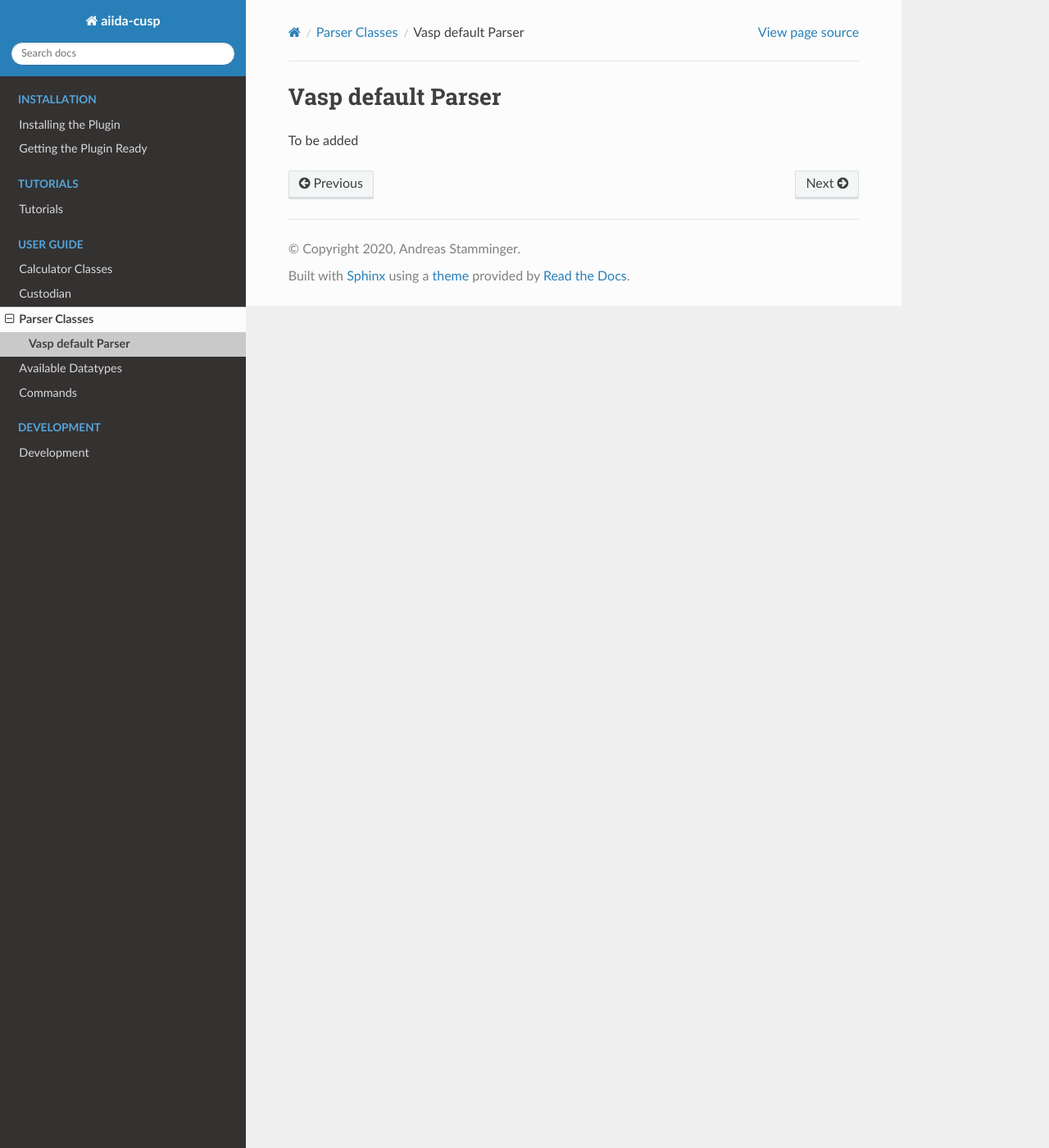
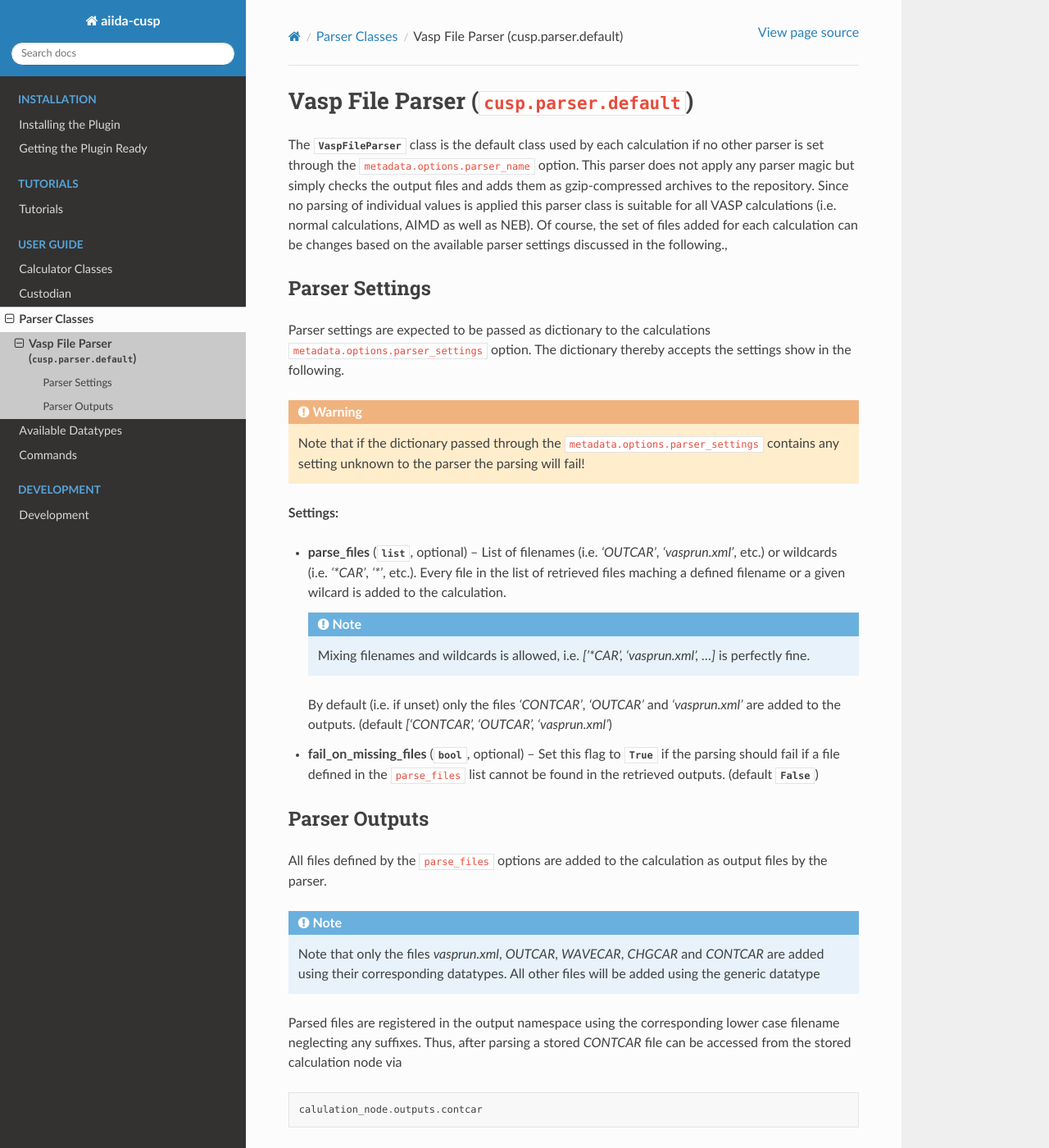
Before and after one commit to aiida-cusp/aiida-cusp, a Sphinx documentation site: the page built from docs/source/user_guide/parsers/vasp_file_parser.rst, in a window 1280 px wide and 1400 px high. Shown: the whole window at 82% size. Built offline with Sphinx 7.4.7 and the Read the Docs theme 2.0.0, drawn with Linux system fonts in a browser that asks for light colours; some of the changed text lies outside the part shown.

Commit message:
Add first version of VaspFileParser documentation

```diff
--- a/docs/source/user_guide/parsers/vasp_file_parser.rst
+++ b/docs/source/user_guide/parsers/vasp_file_parser.rst
@@ -1,4 +1,72 @@
-Vasp default Parser
-===================
+Vasp File Parser (``cusp.parser.default``)
+==========================================
 
-To be added
+The :class:`~aiida_cusp.parsers.vasp_file_parser.VaspFileParser` class is the default class used by each calculation if no other parser is set through the ``metadata.options.parser_name`` option.
+This parser does not apply any parser magic but simply checks the output files and adds them as gzip-compressed archives to the repository.
+Since no parsing of individual values is applied this parser class is suitable for all VASP calculations (i.e. normal calculations, AIMD as well as NEB).
+Of course, the set of files added for each calculation can be changes based on the available parser settings discussed in the following.,
+
+Parser Settings
+---------------
+
+Parser settings are expected to be passed as dictionary to the calculations ``metadata.options.parser_settings`` option.
+The dictionary thereby accepts the settings show in the following.
+
+.. warning::
+
+   Note that if the dictionary passed through the ``metadata.options.parser_settings`` contains any setting unknown to the parser the parsing will fail!
+
+**Settings:**
+
+* **parse_files** (:class:`list`, optional) --
+  List of filenames (i.e. `'OUTCAR'`, `'vasprun.xml'`, etc.) or wildcards (i.e. `'\*CAR'`, `'\*'`, etc.).
+  Every file in the list of retrieved files maching a defined filename or a given wilcard is added to the calculation.
+
+  .. note::
+
+     Mixing filenames and wildcards is allowed, i.e. `['\*CAR', 'vasprun.xml', ...]` is perfectly fine.
+
+  By default (i.e. if unset) only the files `'CONTCAR'`, `'OUTCAR'` and `'vasprun.xml'` are added to the outputs.
+  (default `['CONTCAR', 'OUTCAR', 'vasprun.xml'`)
+
+* **fail_on_missing_files** (:class:`bool`, optional) --
+  Set this flag to :class:`True` if the parsing should fail if a file defined in the ``parse_files`` list cannot be found in the retrieved outputs.
+  (default :class:`False`)
+
+Parser Outputs
+--------------
+
+All files defined by the ``parse_files`` options are added to the calculation as output files by the parser.
+
+.. note::
+
+   Note that only the files *vasprun.xml*, *OUTCAR*, *WAVECAR*, *CHGCAR*  and *CONTCAR*  are added using their corresponding datatypes.
+   All other files will be added using the generic datatype
+
+Parsed files are registered in the output namespace using the corresponding lower case filename neglecting any suffixes.
+Thus, after parsing a stored *CONTCAR* file can be accessed from the stored calculation node via
+
+.. code-block:: python
+
+   calulation_node.outputs.contcar
+
+while a parsed *vasprun.xml* file would be accessible (without the corresponding *.xml* suffix) via
+
+.. code-block:: python
+
+   calculation_node.outputs.vasprun
+
+In case of NEB calculation featuring files stored at different NEB subfolders all files found inside the topfolder are added corresponding to the scheme above.
+However, files located in NEB subfolders will be added to an individual namespace corresponding to the subfolder it was found in prefixed with ``node_``.
+As an example consider parsing the *CONTCAR* outputs of a NEB calculation located in the NEB calculation's three subfolders `'00'`, `'01'` and `'02'`.
+Then each of the individual output files is accessible via the output links
+
+.. code-block:: python
+
+   calculation_node.outputs.node_00.concar  # output 00/CONTCAR
+   calculation_node.outputs.node_01.concar  # output 01/CONTCAR
+   calculation_node.outputs.node_02.concar  # output 02/CONTCAR
+
+.. note::
+
+   This scheme applies to all calculation output files found in NEB subfolders which will also be added to the corresponding sub-namespace.
```
Also changed, not shown: docs/source/user_guide/parsers.rst (+8 -0 lines).
